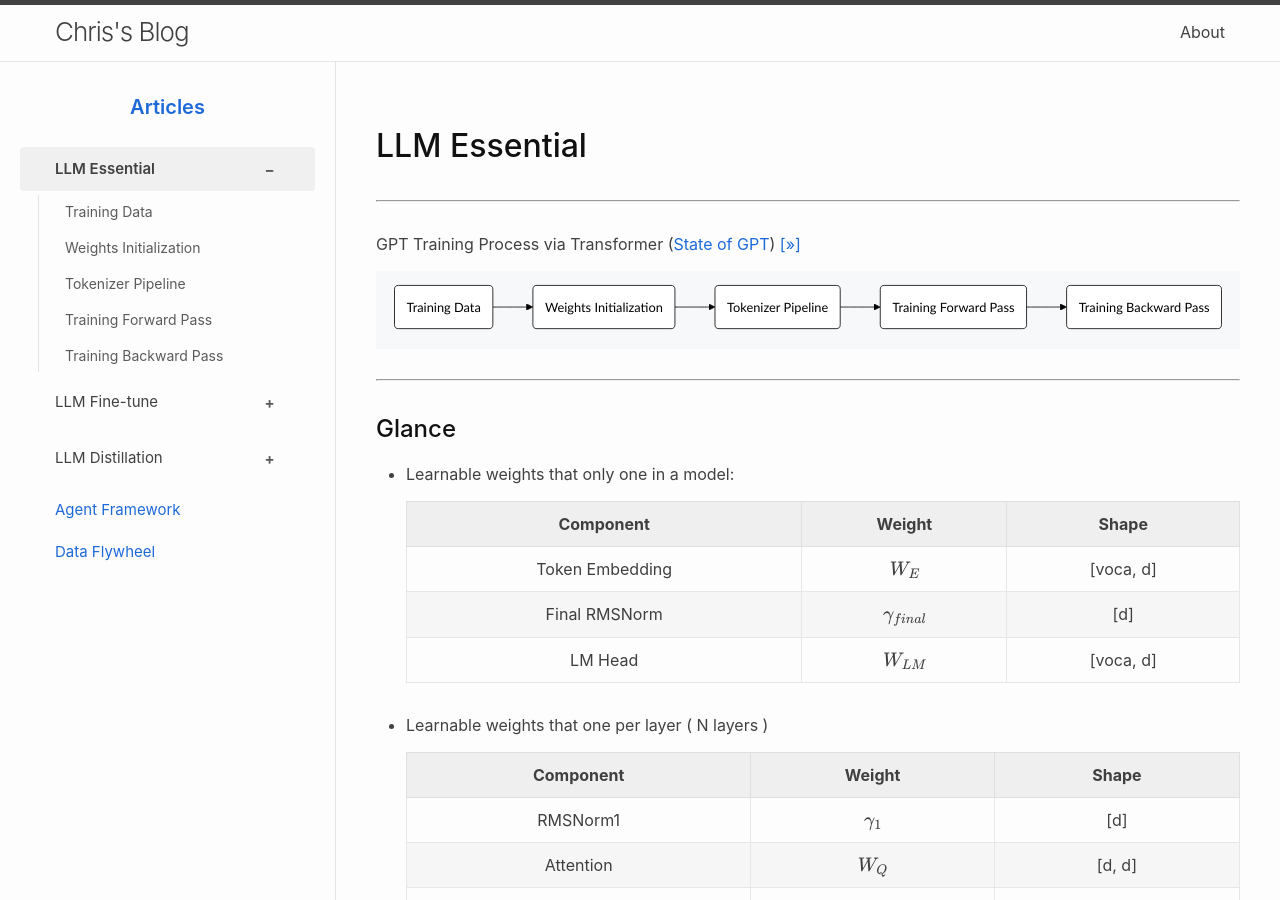
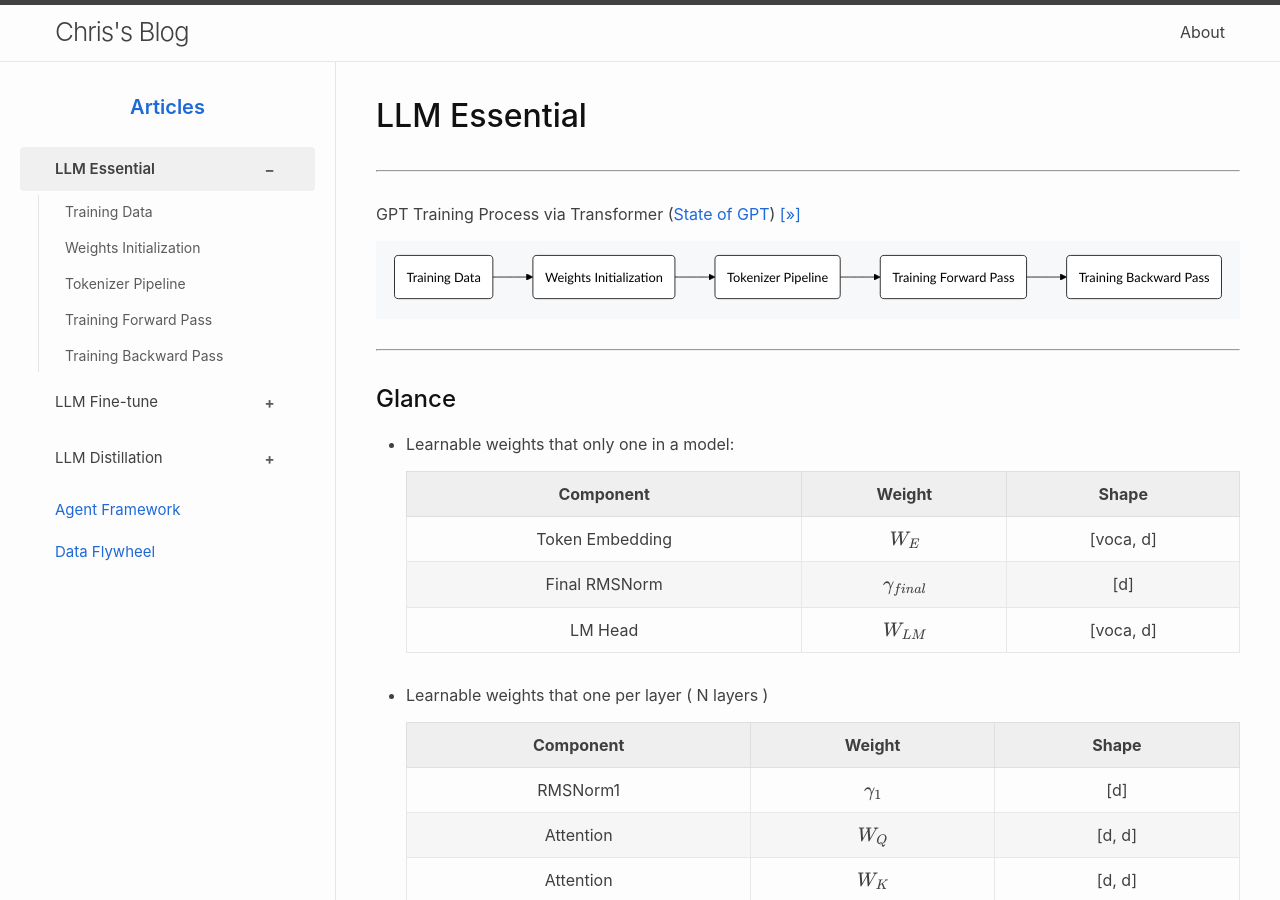
Before and after one commit to ChrisZhu2050/chriszhu2050.github.io, a Jekyll site: the page built from index.md, in a window 1280 px wide and 900 px high. Built offline with Jekyll 4.4.1, drawn with Linux system fonts in a browser that asks for light colours; nearby versions of some CDN libraries; formulas are drawn with MathJax 3.

Commit message:
Update _base.scss

```diff
--- a/_sass/minima/_base.scss
+++ b/_sass/minima/_base.scss
@@ -341,7 +341,7 @@ table {
   // min-width: 0;
   display: flex;
   justify-content: center;
-  padding: $spacing-unit 0;
+  padding: 0;
   width: calc(100vw - 356px);
 }
 
```
